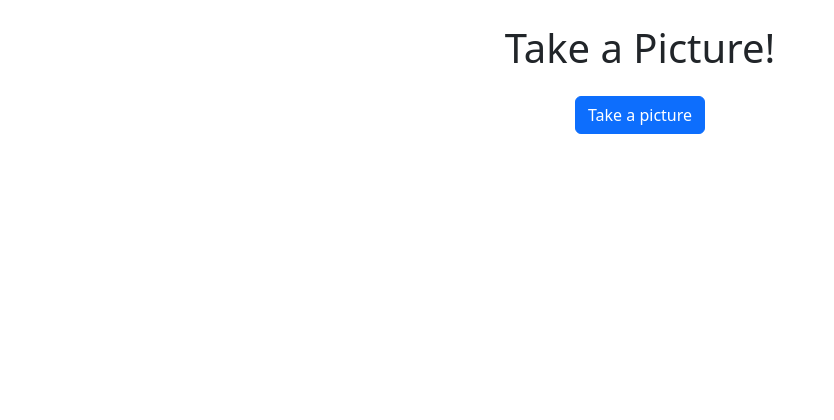
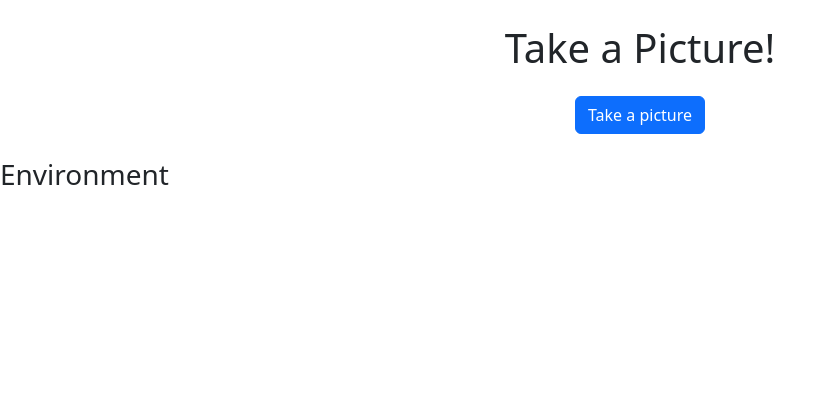
Before and after one commit to RamonLGDaw/flask_pictures, a Flask app: page / in a window 1280 px wide. Shown: the top 420 px of the page, without its empty margins (0-834 px from the left). Before the commit the page ends 134 px from the top, so only its background shows below. Run offline with Flask 3, Linux system fonts and the light colour scheme.

Commit message:
environment mode

```diff
--- a/templates/index.html
+++ b/templates/index.html
@@ -27,7 +27,7 @@
 
     <!-- Button to take the picture -->
     <button id="startButton" class="btn btn-primary mx-auto d-block mb-4">Take a picture</button>
-
+    <h3>Environment</h3>
     <!-- Contenedor para centrar la imagen -->
     <div class="image-container">
         <!-- Display the taken picture -->
```
